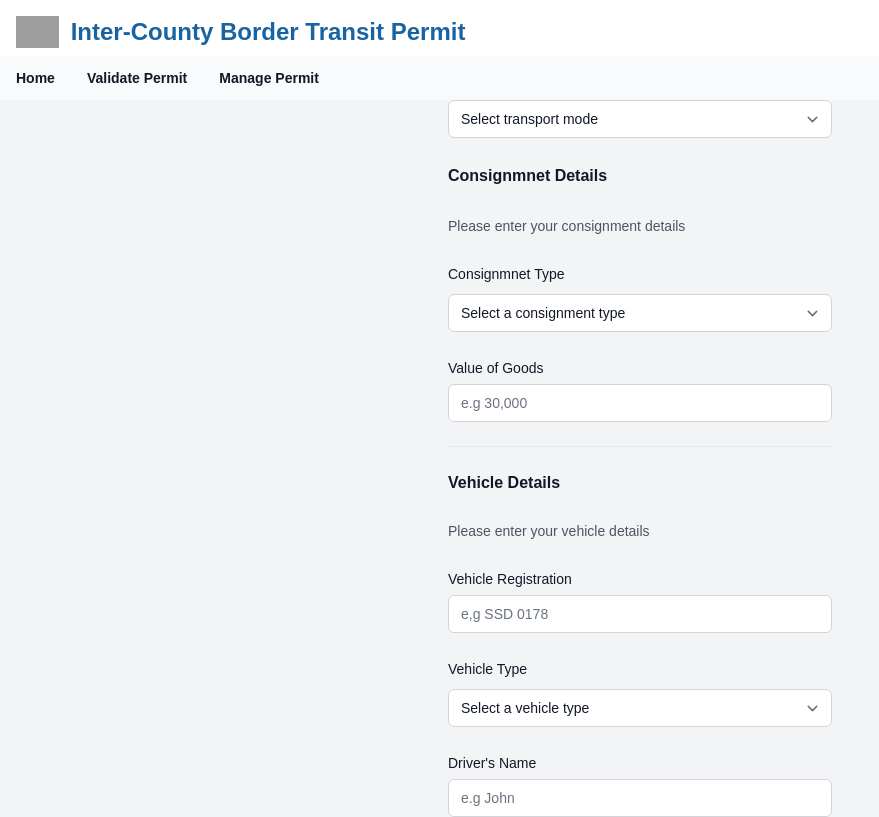
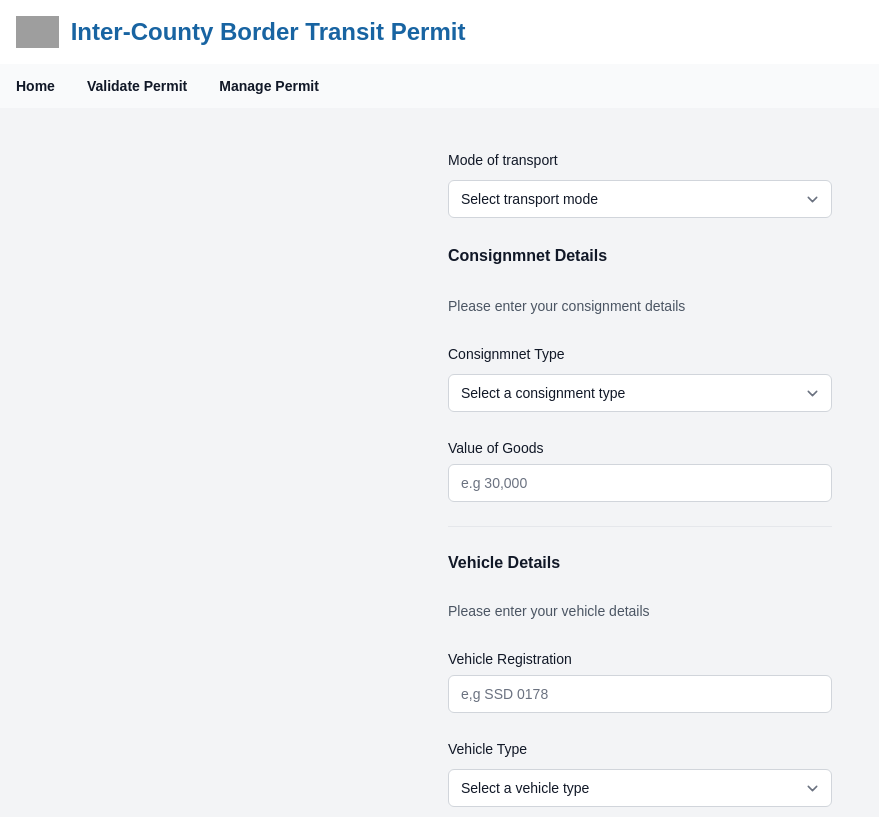
Before and after one commit to jamobrand/transit-south-sudan, a React (Vite) app: page /transit/register in a window 1280 px wide. Shown: the top 817 px of the page, without its empty margins (0-879 px from the left). Built offline with nearby package versions, Linux system fonts and the light colour scheme; grey boxes are pictures that could not be loaded; a web font is replaced by a local one.

Commit message:
new modified changes

```diff
--- a/src/components/Navigation/index.tsx
+++ b/src/components/Navigation/index.tsx
@@ -4,7 +4,7 @@ import NavbarBottom from './navbar-bottom'
 
 const Navbar: React.FC = () => {
     return (
-        <div>
+        <div className='fixed w-full z-20 top-0 left-0'>
             <NavbarTop />
             <NavbarBottom />
         </div>
--- a/src/components/Navigation/navbar-bottom.tsx
+++ b/src/components/Navigation/navbar-bottom.tsx
@@ -2,7 +2,7 @@ import React from 'react';
 
 const NavbarBottom: React.FC = () => {
     return (
-        <nav className="fixed w-full mt-14 bg-gray-50 dark:bg-gray-700">
+        <nav className="bg-gray-50 dark:bg-gray-700">
             <div className="max-w-screen-xl px-4 py-3 mx-auto">
                 <div className="flex items-center">
                     <ul className="flex flex-row font-semibold mt-0 mr-6 space-x-8 text-sm">
--- a/src/components/Navigation/navbar-top.tsx
+++ b/src/components/Navigation/navbar-top.tsx
@@ -2,7 +2,7 @@ import React from 'react';
 
 const NavbarTop: React.FC = () => {
     return (
-        <nav className="fixed w-full bg-white border-gray-200 dark:bg-gray-900">
+        <nav className="bg-white border-gray-200 dark:bg-gray-900">
             <div className="flex flex-wrap justify-between items-center mx-auto max-w-screen-xl p-4">
                 <a href="/" className="flex items-center">
                     <img
--- a/src/components/domain/manage-permit.tsx
+++ b/src/components/domain/manage-permit.tsx
@@ -97,7 +97,7 @@ const ManagePermit: React.FC = () => {
 
     return (
         <div className="flex min-h-full flex-1 flex-col justify-center px-6 py-7 lg:px-8">
-            <div className="mt-10 sm:mx-auto sm:w-full sm:max-w-8xl">
+            <div className="mt-10 pt-20 sm:mx-auto sm:w-full sm:max-w-8xl">
                 <div className="relative overflow-x-auto mb-6 shadow-md sm:rounded-lg">
                     {/* ... Your table header and search inputs ... */}
                     <table className="w-full text-sm text-left text-gray-500 dark:text-gray-400">
--- a/src/components/domain/permit-complete.tsx
+++ b/src/components/domain/permit-complete.tsx
@@ -28,7 +28,7 @@ const PermitComplete: React.FC = () => {
 
     return (
         <div className="flex min-h-full flex-1 flex-col justify-center px-6 py-7 lg:px-8">
-            <div className="mt-5 sm:mx-auto sm:w-full sm:max-w-7xl">
+            <div className="mt-5 pt-20 sm:mx-auto sm:w-full sm:max-w-7xl">
 
                 <div className="relative overflow-x-auto shadow-md sm:rounded-lg">
                     {/* ... Your table header and search inputs ... */}
--- a/src/components/domain/permit-details.tsx
+++ b/src/components/domain/permit-details.tsx
@@ -10,7 +10,7 @@ const PermitDetails: React.FC = () => {
     };
     return (
         <div className="flex min-h-full flex-1 flex-col justify-center px-6 py-7 lg:px-8">
-            <div className="mt-10 sm:mx-auto sm:w-full sm:max-w-sm">
+            <div className="mt-10 pt-20 sm:mx-auto sm:w-full sm:max-w-sm">
                 <form className="space-y-6">
                 <div className="sm:col-span-full">
                         <label htmlFor="country" className="block text-sm font-medium leading-6 text-gray-900">
@@ -106,11 +106,12 @@ const PermitDetails: React.FC = () => {
                                 className="block w-full rounded-md border-gray-300 py-2 px-3 text-gray-900 focus:ring-indigo-500 focus:border-indigo-500 focus:ring focus:ring-opacity-50 sm:text-sm"
                             >
                                 <option>Select a vehicle type</option>
-                                <option>Tripper</option>
+                                <option>Tipper</option>
                                 <option>Canter</option>
                                 <option>Tanker</option>
                                 <option>Pickup</option>
                                 <option>Motorbike</option>
+                                <option>Bus</option>
                             </select>
                         </div>
 
--- a/src/components/domain/validate-permit.tsx
+++ b/src/components/domain/validate-permit.tsx
@@ -42,7 +42,7 @@ const ValidatePermit: React.FC = () => {
     return (
         <div className="flex min-h-full flex-1 flex-col justify-center px-6 py-7 lg:px-8">
             <div className="mt-10 sm:mx-auto sm:w-full sm:max-w-6xl">
-                <div className="mt-4 mb-5 flex justify-center space-x-4">
+                <div className="mt-4 pt-16 mb-5 flex justify-center space-x-4">
 
                     <input
                         type="text"
--- a/src/components/domain/view-permit.tsx
+++ b/src/components/domain/view-permit.tsx
@@ -34,7 +34,7 @@ const ViewPermit: React.FC = () => {
     return (
         <div className="bg-white p-8 shadow-lg rounded-lg border">
 
-            <div className="flex justify-center items-center mb-6">
+            <div className="flex justify-center items-center pt-20 mb-6">
                 <img
                     src="https://evisa.gov.ss/themes/ss-evisa/assets/img/DCRNPI.png"
                     alt="South Sudan Logo" className="h-24 w-24" />
--- a/src/components/travel-widget/index.tsx
+++ b/src/components/travel-widget/index.tsx
@@ -121,6 +121,7 @@ const TravelWidget: React.FC = () => {
 
 
     return (
+
         <div className="flex justify-center mb-9">
             <div className="w-full -mt-32 max-w-5xl bg-white border border-gray-200 rounded-lg shadow dark:bg-gray-800 dark:border-gray-700">
                 <div className="flex font-semibold justify-center relative border-b border-gray-200 mb-4 space-x-4">
```
